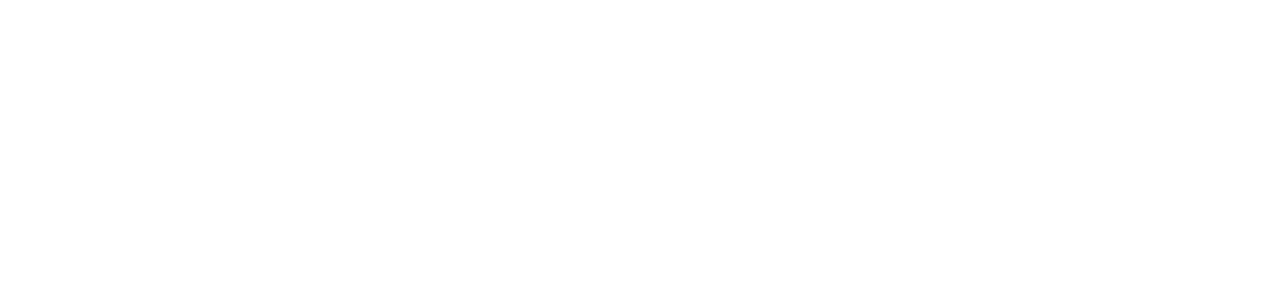
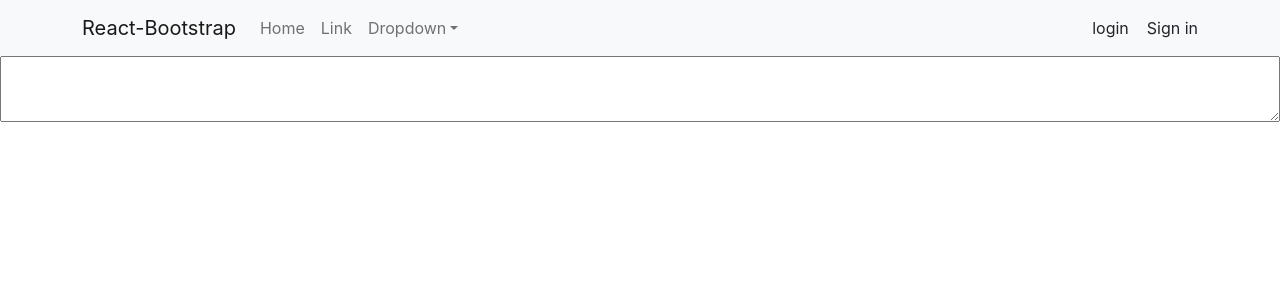
Before and after one commit to om-ashish-soni/cp-discuss-help-portal-frontend, a React (Create React App) app: page /createArticle in a window 1280 px wide. Before the commit this address had no page. Shown: the top 300 px of the page. Built offline with nearby package versions, Linux system fonts and the light colour scheme.

Commit message:
Routing added

```diff
--- a/src/App.js
+++ b/src/App.js
@@ -5,6 +5,8 @@
 import { BrowserRouter, Routes, Route } from "react-router-dom";
 import Login from './login';
 import HomePage from './home';
+import NavBar from './header';
+import CreateArticle from './createArticle';
 function App() {
   return (
     <>
@@ -22,10 +24,13 @@
           Learn React
         </a>
       </header> */}
-      <BrowserRouter>
+      <NavBar/>
+    <BrowserRouter>
       <Routes>
-      <Route index element={<HomePage />} />
-        <Route path="/login" element={<Login />} />
+        <Route  path="/" element={<HomePage />} />
+        <Route exact path="/login" element={<Login />} />
+        <Route exact path="/createArticle" element={<CreateArticle />} />
+
       </Routes>
     </BrowserRouter>
     </>
--- /dev/null
+++ b/src/createArticle.js
@@ -0,0 +1,53 @@
+// import logo from './logo.svg';
+import ReactMarkdown from "react-markdown";
+import { useRef, useState } from "react";
+// import Markdown from 'marked-react';
+// import gfm from 'remark-gfm'
+import "./App.css";
+import { Prism as SyntaxHighlighter } from "react-syntax-highlighter";
+import { dark } from "react-syntax-highlighter/dist/esm/styles/prism";
+import { atomDark } from "react-syntax-highlighter/dist/cjs/styles/prism";
+function CreateArticle() {
+  // const data=`~~~javascript
+  //   var a=10;
+  //   console.log("hello world");
+  //   `;
+  const [data, setData] = useState("");
+  return (
+    <div className="App">
+      <textarea
+        style={{
+          "width":"100%",
+          "fontSize":"20px"
+
+        }}
+        type="text"
+        onChange={(e) => setData(e.target.value)}
+      ></textarea>
+
+      <ReactMarkdown
+        children={data}
+        components={{
+          code({ node, inline, className, children, ...props }) {
+            const match = /language-(\w+)/.exec(className || "");
+            return !inline && match ? (
+              <SyntaxHighlighter
+                children={String(children).replace(/\n$/, "")}
+                style={atomDark}
+                language={match[1]}
+                PreTag="div"
+                {...props}
+              />
+            ) : (
+              <code className={className} {...props}>
+                {children}
+              </code>
+            );
+          },
+        }}
+      ></ReactMarkdown>
+    </div>
+  );
+}
+
+export default CreateArticle;
--- a/src/home.js
+++ b/src/home.js
@@ -1,7 +1,9 @@
 import NavBar from './header';
 function HomePage(){
-    <>
-    <NavBar username="abc"/>
-    </>
+    var _articles = [];
+    return(
+        <h1>These is home page</h1>
+        // <NavBar username="abc"/>
+    )
 }
 export default HomePage;
--- a/src/login.js
+++ b/src/login.js
@@ -5,7 +5,6 @@
 function Login() {
   return (
     <>
-    <NavBar/>
     <Form>
       <Form.Group className="mb-3" controlId="formBasicEmail">
         <Form.Label>Email address</Form.Label>
```
